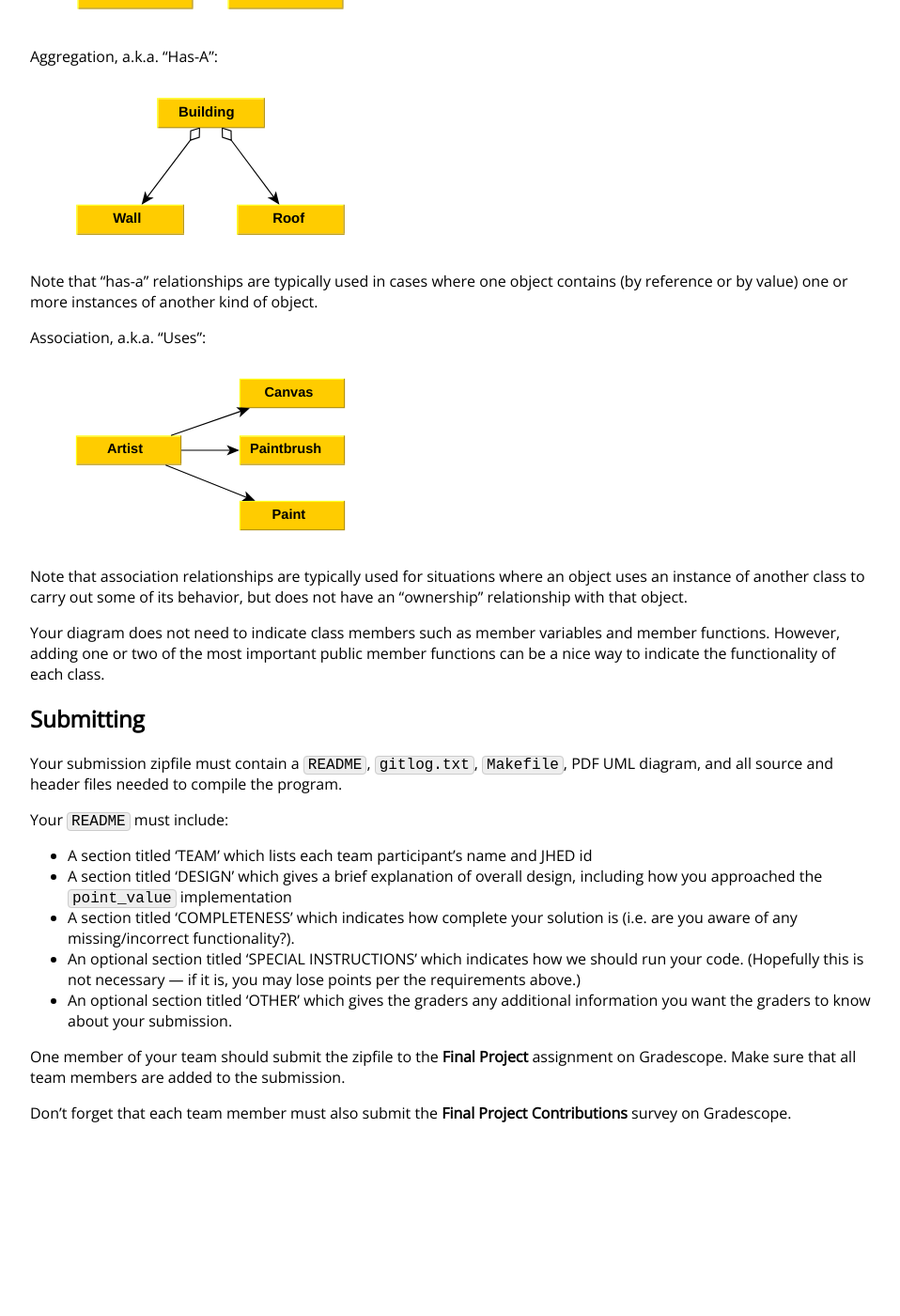
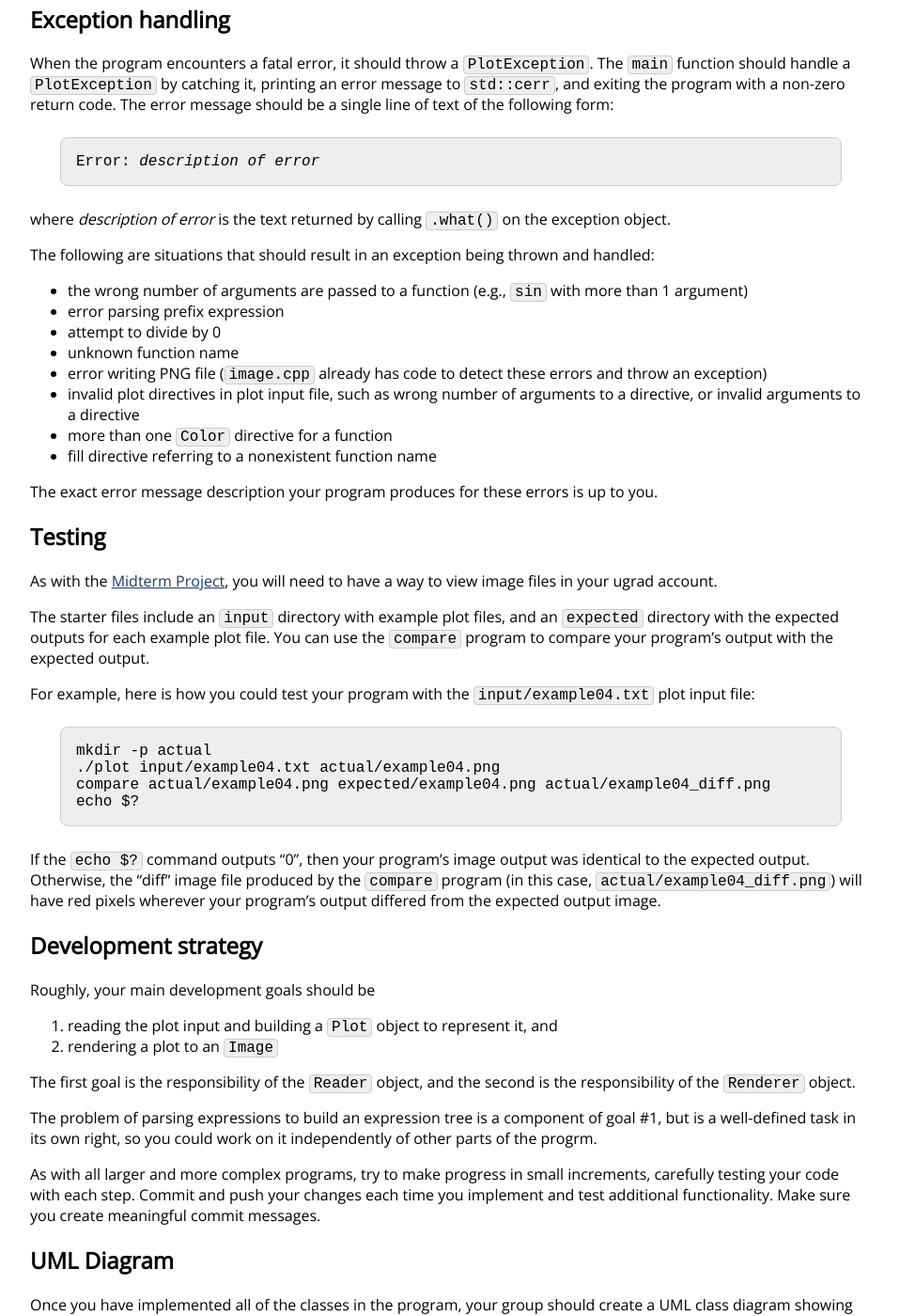
Before and after one commit to jhu-ip/cs220-summer22, a Jekyll site: the page built from assign/final.md, in a window 1280 px wide and 1400 px high, scrolled down 9285 px. Shown: the whole window at 94% size, without its empty margins (160-1118 px from the left). Built offline with Jekyll 4.4.1, drawn with Linux system fonts in a browser that asks for light colours; some web fonts are replaced; formulas are drawn with MathJax 3; before the commit the page ends 10512 px from its top, so only the background shows below that; some of the changed text lies outside the part shown.

Commit message:
writeup is pretty close to being ready?

````diff
--- a/assign/final.md
+++ b/assign/final.md
@@ -392,6 +392,10 @@ by evaluating the function for $$x$$. The computed $$y$$ value should be
 translated to a pixel row.  The rendered should then draw 5 opaque pixels:
 one at the appropriate pixel column and row based on the $$x$$ and $$y$$ values,
 and four immediately above, below, left, and right of the center pixel.
+In other words, a plotted point should be rendered like this (where
+the blue dots represent a pixel to be draw for one plot point):
+
+<img class="keep_original_size" style="width:320px;" alt="pixels to plot for one point" src="img/final/plot-point.png">
 
 If a `Color` value for the function was specified, that color should be used
 for the plotted pixels. Otherwise, white $$(255,255,255)$$ should be used.
@@ -399,6 +403,22 @@ for the plotted pixels. Otherwise, white $$(255,255,255)$$ should be used.
 Note that it is possible that some or all of the pixels for a particular point
 will be outside of the bounds of the image.  The renderer should only draw the
 pixels that are within the bounds of the image.
+
+<div class='admonition caution'>
+<div class='title'>Caution</div>
+<div class='content'>
+<p>
+  In image data, the first row (row 0) is at the top of the image,
+  and the row numbers increase going down, from the top
+  of the image to the bottom. However, in the
+  x/y coordinate plane, y values increase going <em>up</em>. You will
+  need to take this into account when drawing pixels.
+  One approach is to pretend that the rows in an image are numbered
+  with 0 being the bottom row, and then "flip" the row number
+  when actually accessing the pixel.
+</p>
+</div>
+</div>
 
 ## Design and implementation notes
 
@@ -445,9 +465,83 @@ Files               | Class defined   | Notes
 `reader.h/cpp`      | `Reader`        | reads plot file to populate a `Plot` object
 `renderer.h/cpp`    | `Renderer`      | renders a `Plot` object to produce an `Image`
 
+## Exception handling
+
+When the program encounters a fatal error, it should throw a `PlotException`.
+The `main` function should handle a `PlotException` by catching it, printing
+an error message to `std::cerr`, and exiting the program with a non-zero return code.
+The error message should be a single line of text of the following form:
+
+<div class="highlighter-rouge"><pre>
+Error: <i>description of error</i>
+</pre></div>
+
+where *description of error* is the text returned by calling `.what()` on the exception
+object.
+
+The following are situations that should result in an exception being thrown
+and handled:
+
+* the wrong number of arguments are passed to a function
+  (e.g., `sin` with more than 1 argument)
+* error parsing prefix expression
+* attempt to divide by 0
+* unknown function name
+* error writing PNG file (`image.cpp` already has code to detect
+  these errors and throw an exception)
+* invalid plot directives in plot input file, such as wrong
+  number of arguments to a directive, or invalid arguments to
+  a directive
+* more than one `Color` directive for a function
+* fill directive referring to a nonexistent function name
+
+The exact error message description your program produces for these
+errors is up to you.
+
 ## Testing
 
-TODO
+As with the [Midterm Project](midterm.html), you will need to have a way
+to view image files in your ugrad account.
+
+The starter files include an `input` directory with example plot files,
+and an `expected` directory with the expected outputs for each example
+plot file.  You can use the `compare` program to compare your program's
+output with the expected output.
+
+For example, here is how you could test your program with the
+`input/example04.txt` plot input file:
+
+```
+mkdir -p actual
+./plot input/example04.txt actual/example04.png
+compare actual/example04.png expected/example04.png actual/example04_diff.png
+echo $?
+```
+
+If the `echo $?` command outputs "0", then your program's image output
+was identical to the expected output. Otherwise, the "diff" image file produced
+by the `compare` program (in this case, `actual/example04_diff.png`)
+will have red pixels wherever your program's output differed from
+the expected output image.
+
+## Development strategy
+
+Roughly, your main development goals should be
+
+1. reading the plot input and building a `Plot` object to represent it, and
+2. rendering a plot to an `Image`
+
+The first goal is the responsibility of the `Reader` object, and the second
+is the responsibility of the `Renderer` object.
+
+The problem of parsing expressions to build an expression tree is a component
+of goal \#1, but is a well-defined task in its own right, so you could work on it
+independently of other parts of the progrm.
+
+As with all larger and more complex programs, try to make progress in small
+increments, carefully testing your code with each step.  Commit and push your
+changes each time you implement and test additional functionality. Make sure
+you create meaningful commit messages.
 
 ## UML Diagram
 
@@ -457,7 +551,8 @@ classes.
 
 We recommend using a vector drawing program for your diagram.
 [yEd](https://www.yworks.com/products/yed) is a good free "graph editor"
-which can produce reasonable UML diagrams.
+which can produce reasonable UML diagrams. However, you can use
+any program that can produce a PDF file.
 
 Your UML diagram should be exported to a PDF file called `UMLDiagram.pdf`.
 
@@ -490,6 +585,10 @@ member functions can be a nice way to indicate the functionality of each class.
 
 ## Submitting
 
+Before you submit, make sure each of the source and header files has
+a comment at the top of the file indicating the names and JHED IDs of
+each team member.
+
 Your submission zipfile must contain a `README`, `gitlog.txt`, `Makefile`,
 PDF UML diagram, and all source and header files needed to compile the program.
 
````
Also changed, not shown: assign/img/final/plot-point.png (added), 1 other file.
